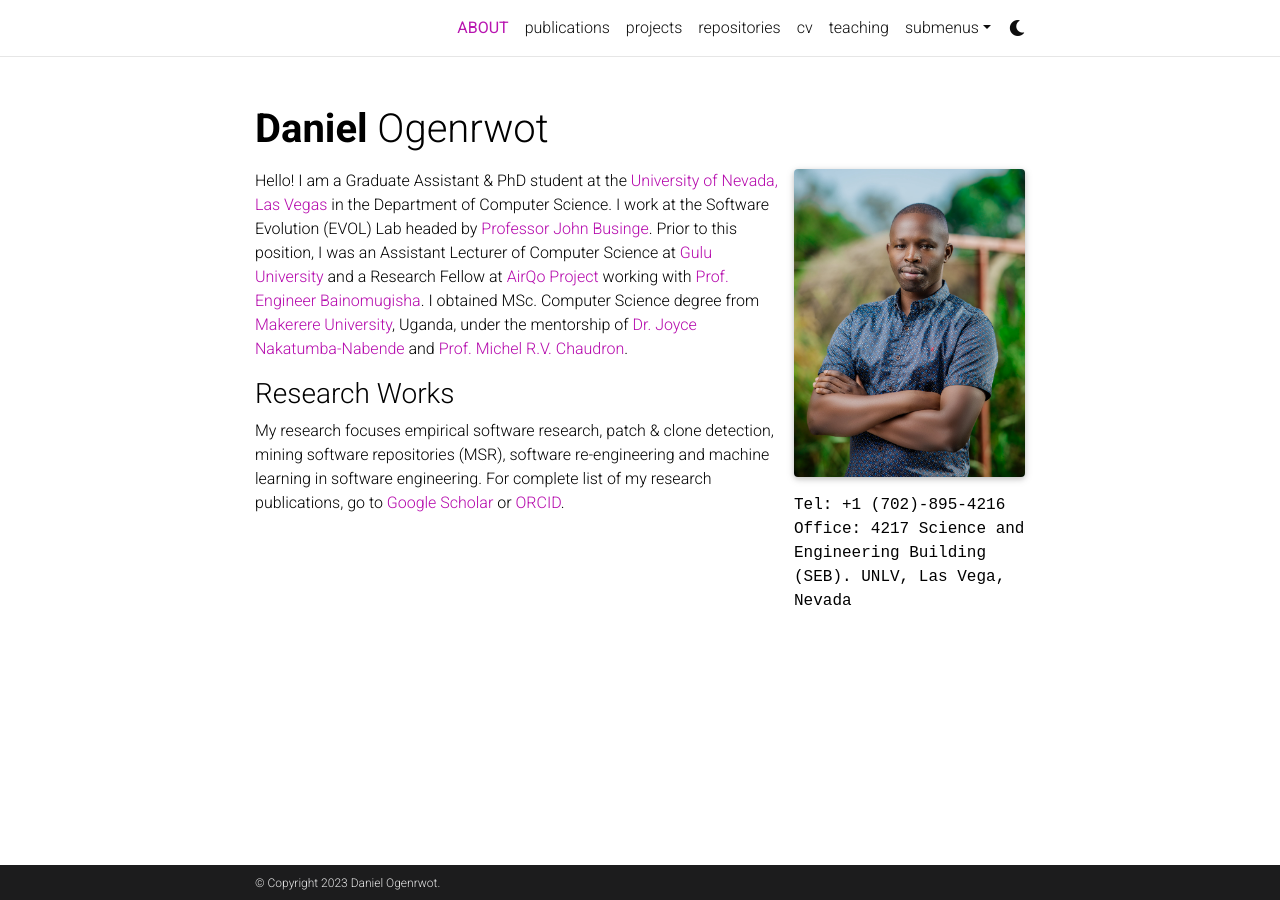
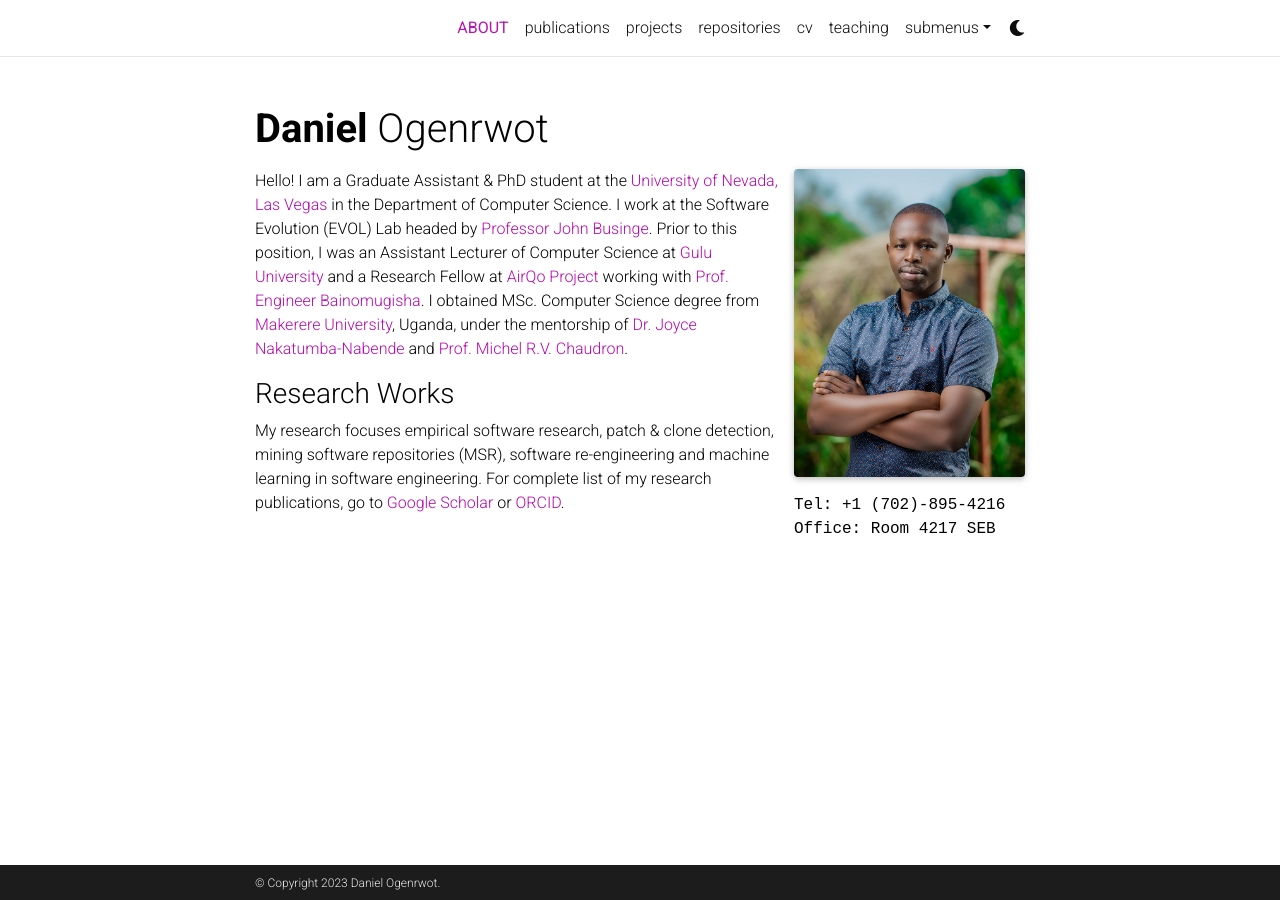
Before and after one commit to danielogen/danielogen.github.io, a Jekyll site: the page built from _pages/about.md, in a window 1280 px wide. Built offline with Jekyll 4.4.1, drawn with Linux system fonts in a browser that asks for light colours; full-size pictures stand in for the smaller copies a plugin makes; comment, search, counter and statistics services are not loaded; a style sheet for code colours, icons or effects is not loaded.

Commit message:
chore: update office data

```diff
--- a/_pages/about.md
+++ b/_pages/about.md
@@ -10,7 +10,7 @@ profile:
   image_circular: false # crops the image to make it circular
   address: >
     <p>Tel: +1 (702)-895-4216</p>
-    <p>Office: 4217 Science and Engineering Building (SEB). UNLV, Las Vega, Nevada</p>
+    <p>Office: Room 4217 SEB</p>
 
 news: false  # includes a list of news items
 selected_papers: false # includes a list of papers marked as "selected={true}"
```
